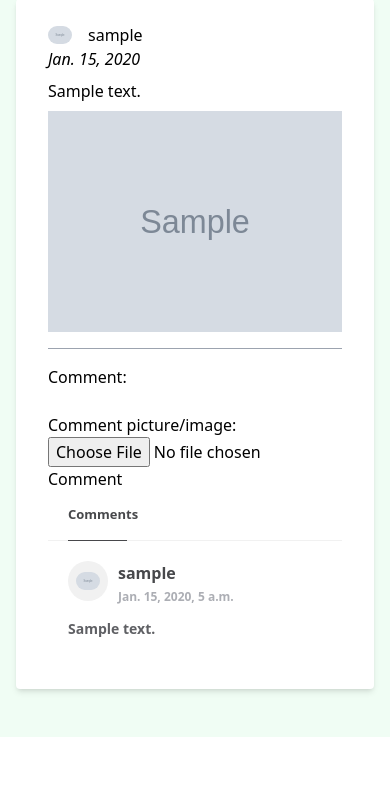
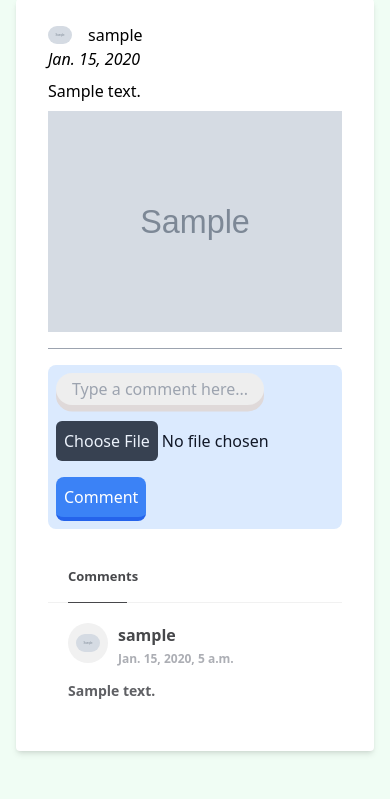
Before and after one commit to codinSamueldev/my, a Django app: page / in a window 390 px wide. Shown: the part 681-1480 px from the top of the page. Before the commit the page ends 1418 px from the top, so only its background shows below. Run offline with Django 5.2, Linux system fonts and the light colour scheme; a user stored in the database is signed in; tables that the repository leaves empty hold one stand-in row (values such as "Sample post"); grey boxes marked "Sample" are stand-in pictures; some libraries are stand-ins or nearby versions.

Commit message:
style comment form component, include responsiveness

```diff
--- a/posts/forms.py
+++ b/posts/forms.py
@@ -16,6 +16,7 @@ class PostForm(ModelForm):
 class PostCommentsForm(ModelForm):
     def __init__(self, *args, **kwargs):
         super().__init__(*args, **kwargs)
+        self.fields["comment"].widget.attrs.update(placeholder="Type a comment here...")
         self.fields["comment"].required = False
         self.fields["picture"].required = False
 
--- a/templates/partials/comment_form.html
+++ b/templates/partials/comment_form.html
@@ -1,11 +1,31 @@
 {% if user.is_authenticated %}
 
-    <form action="." enctype="multipart/form-data" method="post">
+    <form class="mb-6 bg-blue-100 p-2 rounded-lg" action="." enctype="multipart/form-data" method="post">
 
         {% csrf_token %}
-        {{ comment_form.as_p }}
+
+        {% for cf in comment_form %}
+
+            {% if cf.name == 'comment' %}
+                <div id="comment-wrapper">
+                    {{ cf }}
+                </div>
+            {% else %}
+                <div class="w-full lg:ml-4 lg:w-5/12 mb-4" id="picture-wrapper">
+                    {{ cf }}
+                </div>
+            {% endif %}
+
+        {% endfor %}
+
         <input type="hidden" name="post" value="{{ p.id }}">
-        <button type="submit" name="submit_comment">Comment</button>
+        <button
+            class="cursor-pointer transition-all bg-blue-500 text-white px-2 py-2 rounded-lg
+                border-blue-600
+                border-b-[4px] hover:brightness-110 hover:-translate-y-[1px] hover:border-b-[6px]
+                active:border-b-[2px] active:brightness-90 active:translate-y-[2px]"
+            type="submit"
+            name="submit_comment">Comment</button>
 
     </form>
 
--- a/templates/partials/comments.html
+++ b/templates/partials/comments.html
@@ -1,11 +1,11 @@
 {% load static %}
 
 
+<!-- * From Uiverse.io by zanina-yassine */  -->
 <span class="title">Comments</span>
 
 {% for c in p.postcommentsmodel_set.all %}
 
-    <!-- * From Uiverse.io by zanina-yassine */  -->
     <div class="card">
         <div class="comments">
             <div class="comment-container">
@@ -34,6 +34,6 @@
     </div>
 
     {% empty %}
-        <p class="mt-2">If you are logged in, be the first to leave a comment</p>
+        <p class="mt-2">No comments yet...</p>
 
 {% endfor %}
--- a/templates/partials/index_styles.html
+++ b/templates/partials/index_styles.html
@@ -1,9 +1,10 @@
 <style>
-    textarea{
+    textarea {
         width: 100%;
         padding: 0.5rem;
         border-width: 1px;
-        border-radius: 0.375rem; /* 6px */
+        border-radius: 0.375rem;
+        /* 6px */
         resize: none;
     }
 
@@ -14,8 +15,10 @@
     }
 
     #input-file input[type="file"]::file-selector-button {
-        color: #ecf2fb; /* Light gray */
-        background-color: #374151; /* Dark gray */
+        color: #ecf2fb;
+        /* Light gray */
+        background-color: #374151;
+        /* Dark gray */
         border-radius: 0.375rem;
         padding: 0.5rem;
         border: none;
@@ -121,4 +124,47 @@
             opacity: 0;
         }
     }
+
+    #comment-wrapper {
+        display: inline-block;
+        margin-bottom: 1rem;
+    }
+
+    /* From Uiverse.io by adamgiebl */
+    #comment-wrapper input {
+        background-color: #eee;
+        border: none;
+        padding: 1rem;
+        width: 13rem;
+        height: 2rem;
+        border-radius: 1rem;
+        box-shadow: 0 0.4rem #dfd9d9;
+        cursor: pointer;
+    }
+
+    #comment-wrapper input:focus {
+        outline-color: lightcoral;
+    }
+
+    #picture-wrapper {
+        display: inline-block;
+    }
+
+    #picture-wrapper input[type="file"] {
+        width: 100%;
+        cursor: pointer;
+        color: #111827;
+    }
+
+    #picture-wrapper input[type="file"]::file-selector-button {
+        color: #ecf2fb;
+        /* Light gray */
+        background-color: #374151;
+        /* Dark gray */
+        border-radius: 0.375rem;
+        padding: 0.5rem;
+        border: none;
+        cursor: pointer;
+    }
+
 </style>
```
